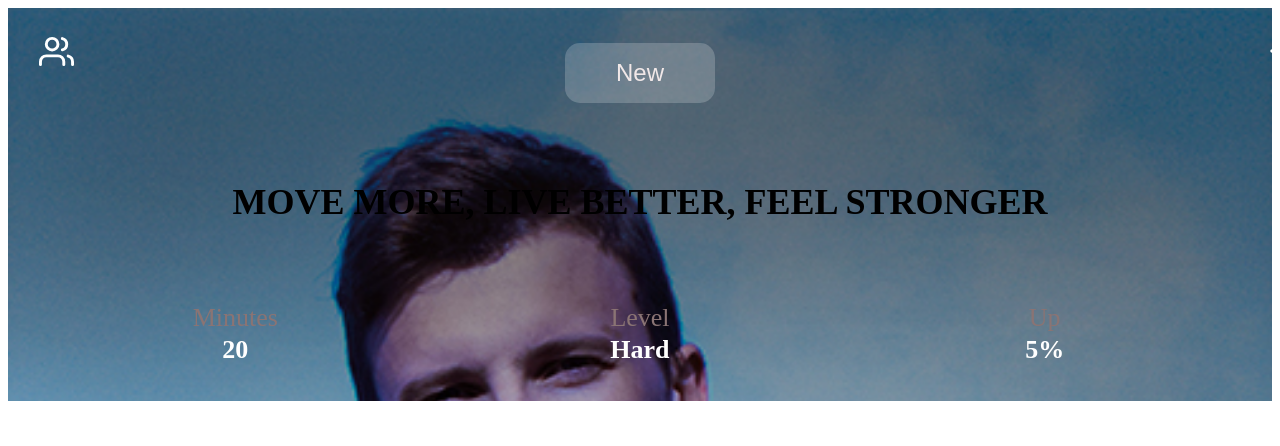
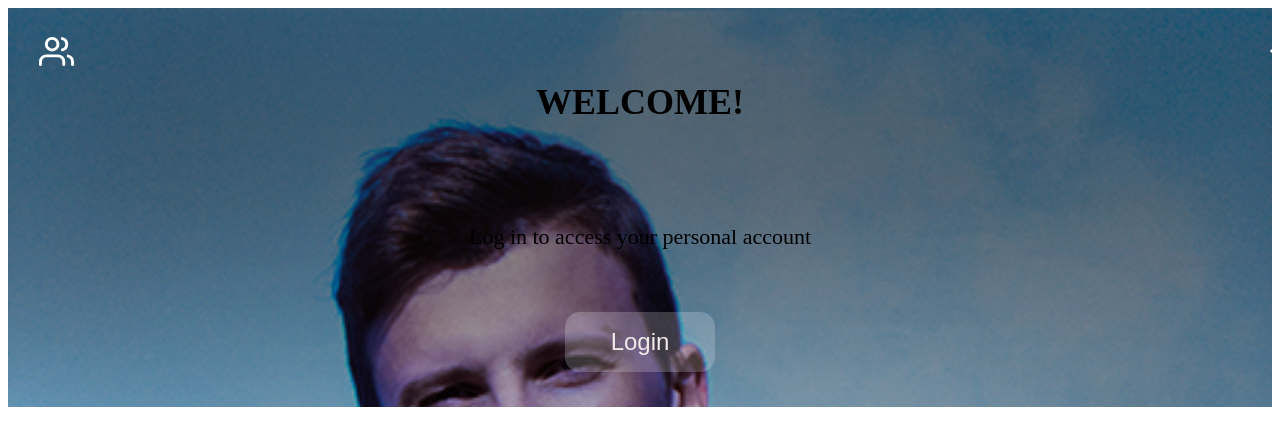
Before and after one commit to deputatTyulkino/Workout-App, a React (Vite) app: page / in a window 1280 px wide. Shown: the top 446 px of the page. Built offline with nearby package versions, Linux system fonts and the light colour scheme; the HTML template or start-up script is replaced by a standard one.

Commit message:
Доработка начального экрана

```diff
--- a/src/hooks/useAuth.ts
+++ b/src/hooks/useAuth.ts
@@ -1,5 +1,5 @@
 export const useAuth = () => {
   return {
-    isAuth: true,
+    isAuth: false,
   };
 };
--- a/src/hooks/useSetBg.ts
+++ /dev/null
@@ -1,5 +0,0 @@
-import { useEffect } from "react";
-
-export const useSetBg = (urlBg: string) => {
-
-};
--- a/src/pages/Home/Home.module.scss
+++ b/src/pages/Home/Home.module.scss
@@ -11,4 +11,8 @@
   background-position: center top;
   background-size: cover;
   padding: 35px variables.$global-padding;
+
+  p {
+    font-size: 22px;
+  }
 }
--- a/src/pages/Home/Home.tsx
+++ b/src/pages/Home/Home.tsx
@@ -16,16 +16,10 @@ export const Home = () => {
   const { isAuth } = useAuth();
   const navigate = useNavigate();
 
-  if (!isAuth) {
-    return (
-      <Button isMain={true} onClick={() => navigate(ROUTES.login)}>
-        Login
-      </Button>
-    );
-  }
-
   return (
     <article className={styles.home}>
+      {isAuth ? (
+        <>
           <Button
             isButton={true}
             isMain={true}
@@ -35,6 +29,20 @@ export const Home = () => {
           </Button>
           <Heading>Move more, live better, feel stronger</Heading>
           <Table inf={inf} />
+        </>
+      ) : (
+        <>
+          <Heading>Welcome!</Heading>
+          <p>Log in to access your personal account</p>
+          <Button
+            isButton={true}
+            isMain={true}
+            onClick={() => navigate(ROUTES.login)}
+          >
+            Login
+          </Button>
+        </>
+      )}
     </article>
   );
 };
```
Lines whose indentation alone changed are shown as unchanged.
